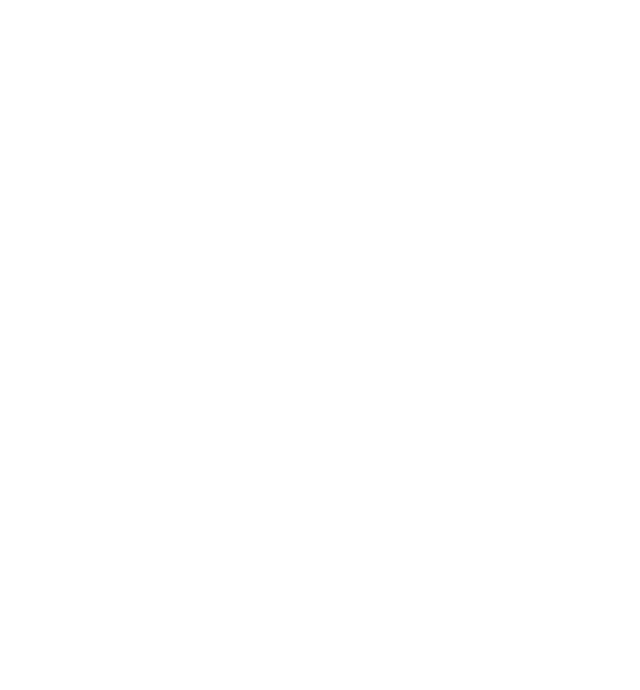
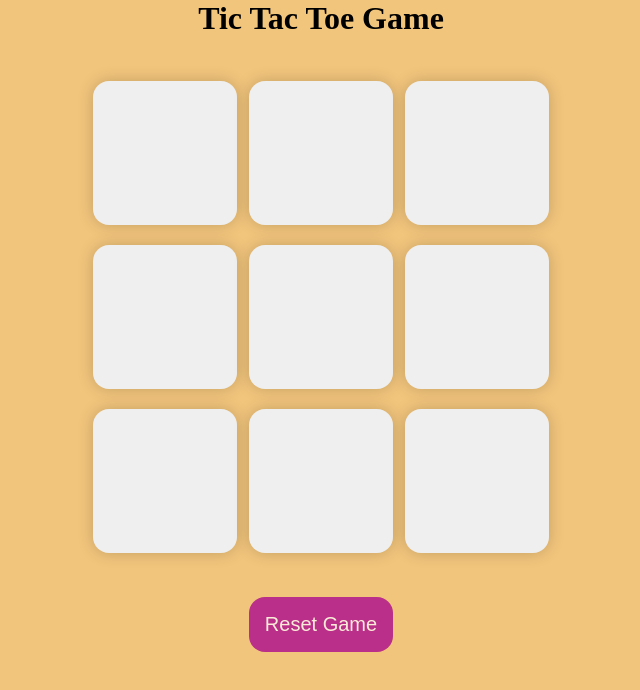
Before and after one commit to PratikSalunke00/Tic-Tac-Toe, a plain HTML site: page index.html in a window 1280 px wide. Shown: the whole page, without its empty margins (319-959 px from the left). Drawn offline with Linux system fonts and the light colour scheme.

Commit message:
Basic layout

```diff
--- a/index.html
+++ b/index.html
@@ -1,12 +1,34 @@
 <!DOCTYPE html>
 <html lang="en">
+
 <head>
     <meta charset="UTF-8">
     <meta name="viewport" content="width=device-width, initial-scale=1.0">
-    <title>Tic Tac Toe</title>
-    <link rel="stylesheet" href="style.css"/>
+    <title>Tic Tac Toe Game</title>
+    <link rel="stylesheet" href="style.css" />
 </head>
+
 <body>
+    <main>
+        <h1>Tic Tac Toe Game</h1>
+
+        <div class="main-container">
+            <div class="box-container">
+                <button class="box"></button>
+                <button class="box"></button>
+                <button class="box"></button>
+                <button class="box"></button>
+                <button class="box"></button>
+                <button class="box"></button>
+                <button class="box"></button>
+                <button class="box"></button>
+                <button class="box"></button>
+            </div>
+        </div>
+
+        <button id="reset-btn">Reset Game</button>
+    </main>
     <script src="script.js"></script>
 </body>
+
 </html>
--- a/script.js
+++ b/script.js
@@ -0,0 +1,29 @@
+let boxes = document.querySelectorAll(".box");
+let resetBtn = document.querySelector("#reset-btn");
+
+let turnO = true; //playerX, playerO
+
+const winPatterns = [
+    [0,1,2],
+    [0,3,6],
+    [0,4,8],
+    [1,4,7],
+    [2,5,8],
+    [2,4,6],
+    [3,4,5],
+    [6,7,8],
+];
+
+
+boxes.forEach((box) => {
+    box.addEventListener("click", () => {
+        console.log("bofdx");
+        if(turnO) {  //playerO
+            box.innerText ="O";
+            turnO=false;
+        } else {  //playerX
+            box.innerText ="X";
+            turnO=true;
+        }
+    });
+});
--- a/style.css
+++ b/style.css
@@ -0,0 +1,48 @@
+* {
+    margin: 0;
+    padding: 0;
+}
+
+body {
+    background-color: rgb(242, 197, 124);
+    text-align: center;
+}
+
+.main-container {
+    height: 70vh;
+    display: flex;
+    justify-content: center;
+    align-items: center;
+}
+
+.box-container {
+    height: 60vmin;
+    width: 60vmin;
+    display: flex;
+    flex-wrap: wrap;
+    justify-content: center;
+    align-items: center;
+    gap: 1.5vmin;
+}
+
+
+.box {
+    height: 18vmin;
+    width: 18vmin;
+    border-radius: 1rem;
+    border: none;
+    box-shadow: 0 0 1rem rgba(0,0,0,0.2);
+    font-size: 8vmin;
+    color: #CD3232;
+}
+
+
+#reset-btn{
+    padding: 1rem;
+    font-size: 1.25rem;
+    background-color:#BA2F89;
+    color: antiquewhite;
+    border-radius: 1rem;
+    border: none;
+
+}
```
